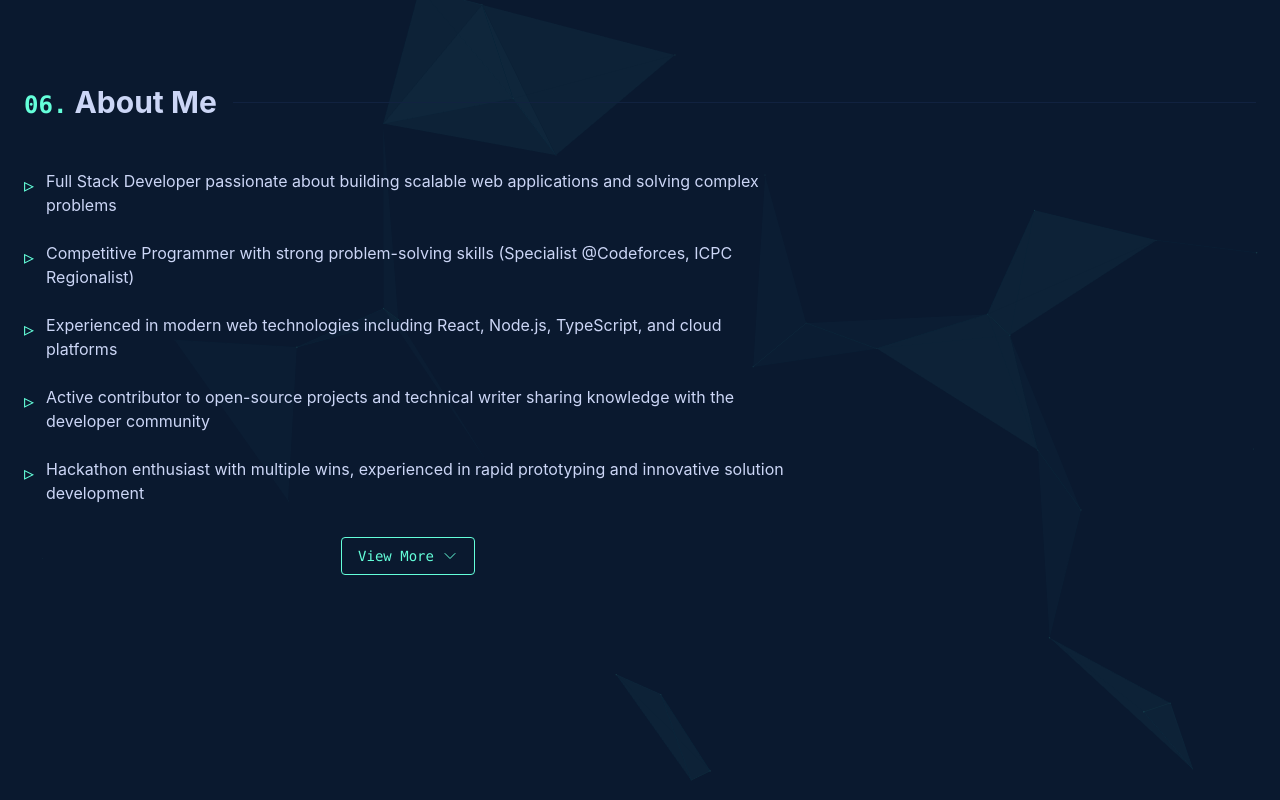
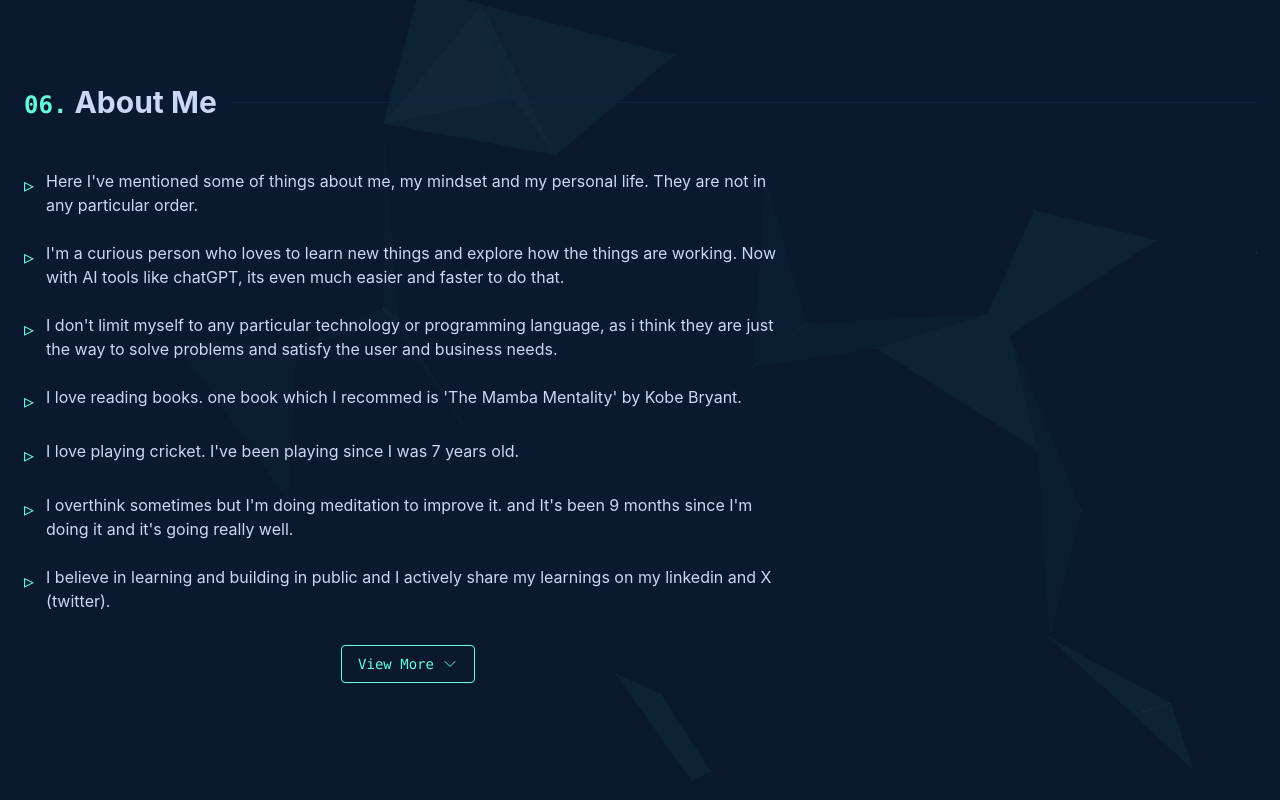
Before and after one commit to Yash-007/Portfolio, a React (Vite) app: page / in a window 1280 px wide. Shown: the part 6202-7002 px from the top of the page. Built offline with nearby package versions, Linux system fonts and the light colour scheme.

Commit message:
add about points

```diff
--- a/src/components/About.tsx
+++ b/src/components/About.tsx
@@ -5,15 +5,16 @@ export default function About() {
   const [showMore, setShowMore] = useState(false);
 
   const initialPoints = [
-    "Full Stack Developer passionate about building scalable web applications and solving complex problems",
-    "Competitive Programmer with strong problem-solving skills (Specialist @Codeforces, ICPC Regionalist)",
-    "Experienced in modern web technologies including React, Node.js, TypeScript, and cloud platforms",
-    "Active contributor to open-source projects and technical writer sharing knowledge with the developer community",
-    "Hackathon enthusiast with multiple wins, experienced in rapid prototyping and innovative solution development"
+    "Here I've mentioned some of things about me, my mindset and my personal life. They are not in any particular order.",
+    "I'm a curious person who loves to learn new things and explore how the things are working. Now with AI tools like chatGPT, its even much easier and faster to do that.",
+    "I don't limit myself to any particular technology or programming language, as i think they are just the way to solve problems and satisfy the user and business needs.",
+    "I love reading books. one book which I recommed is 'The Mamba Mentality' by Kobe Bryant.",
+    "I love playing cricket. I've been playing since I was 7 years old.",
+    "I overthink sometimes but I'm doing meditation to improve it. and It's been 9 months since I'm doing it and it's going really well.",
+    "I believe in learning and building in public and I actively share my learnings on my linkedin and X (twitter)."
   ];
 
   const additionalPoints = [
-    "Currently focused on exploring System Design, Cloud Architecture, and building accessible web applications",
     "Based in India, open to remote opportunities and excited about working with innovative teams",
     "Strong background in Data Structures and Algorithms with consistent problem-solving practice",
     "Experience with agile methodologies and collaborative development environments",
```
